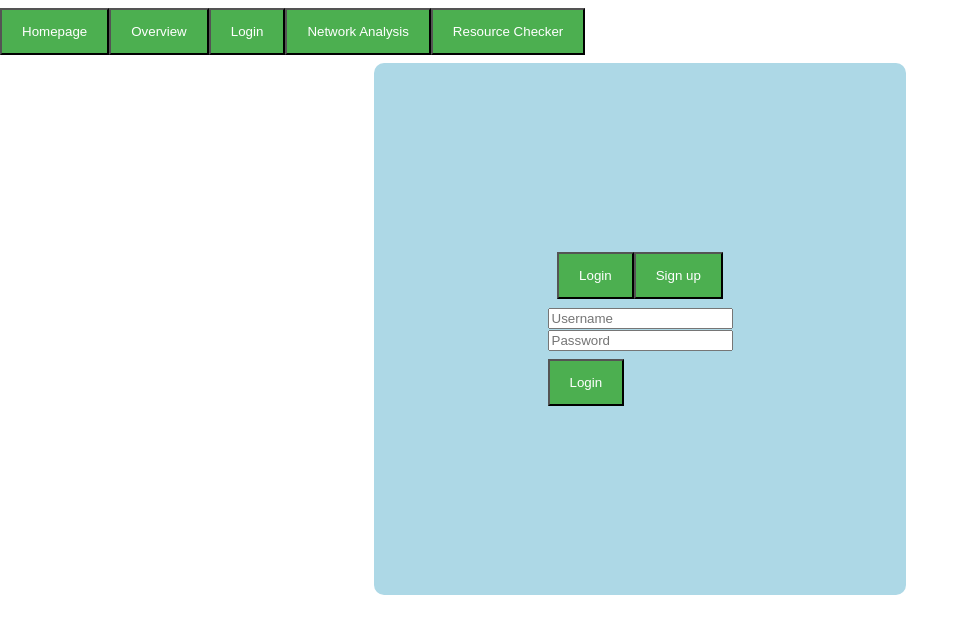
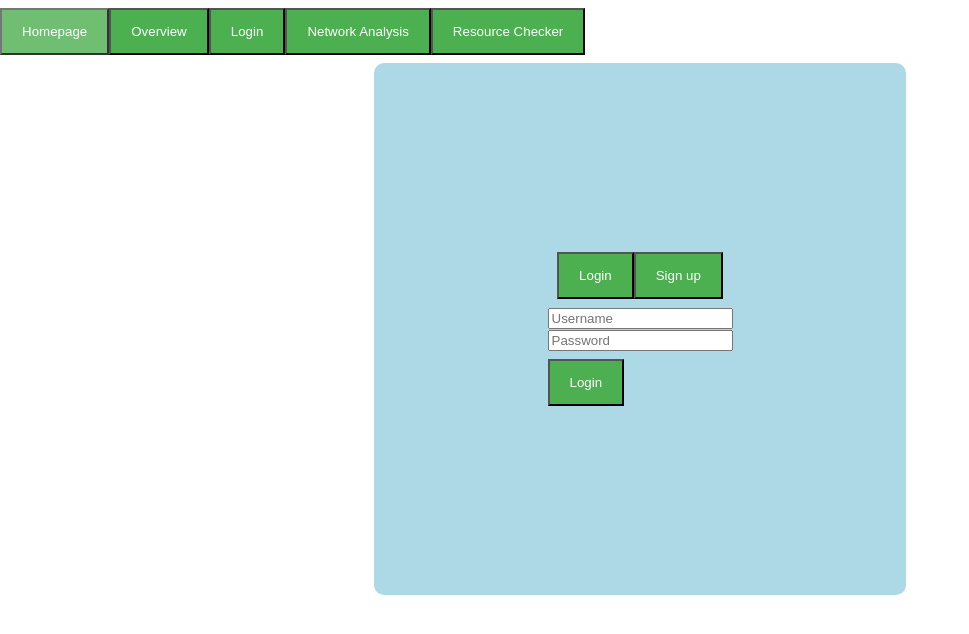
Before and after one commit to Dean14x/ToolsForUrbanSpace, a React (Create React App) app in the folder Frontend/lab-website/: page / in a window 1280 px wide. In both pictures the pointer is over the button "Homepage". Shown: the top 634 px of the page, without its empty margins (0-969 px from the left). Built offline with nearby package versions, Linux system fonts and the light colour scheme.

Commit message:
added hover for navbar

```diff
--- a/Frontend/lab-website/src/Login.css
+++ b/Frontend/lab-website/src/Login.css
@@ -4,6 +4,10 @@ button {
     padding: 14px 20px;
     margin: 8px 0px;
     cursor: pointer;
+}
+
+button:hover {
+    opacity: 0.8;
 }
 
 .login-container {
```
